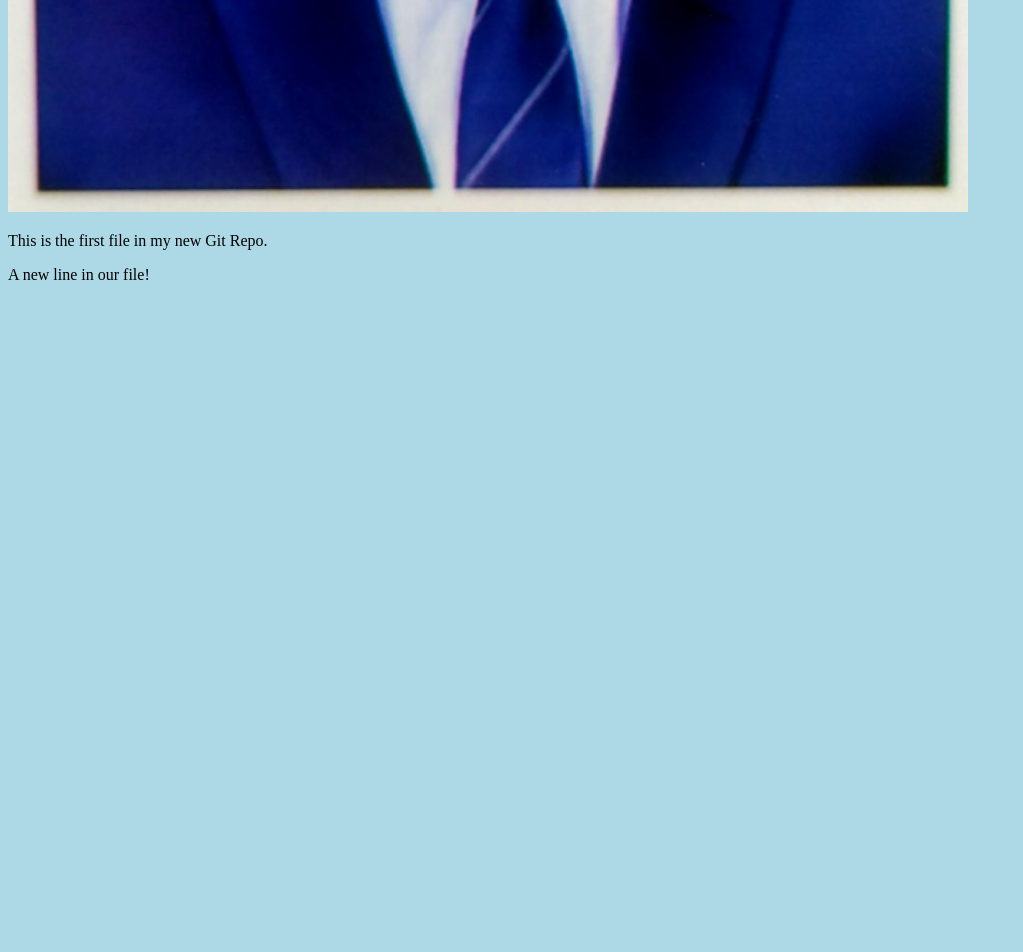
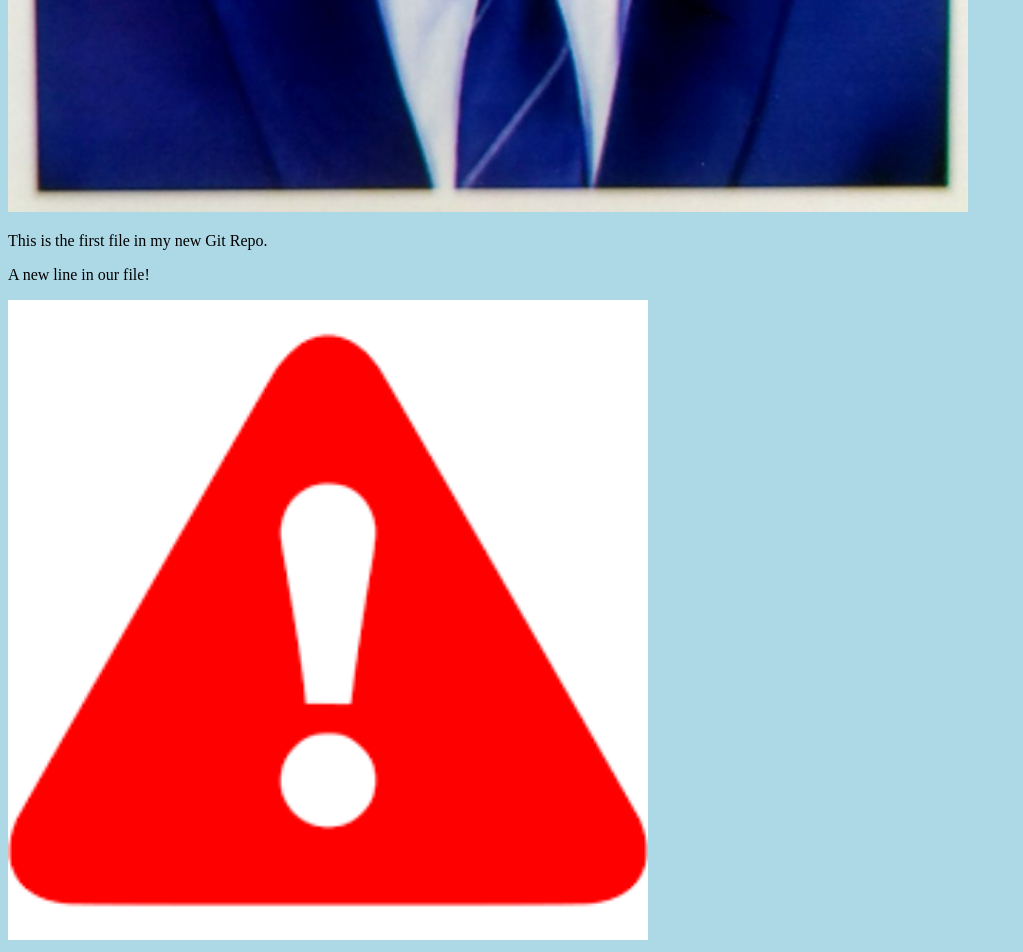
Before and after one commit to ArkaMaitra/test.github.io, a plain HTML site: page index.html in a window 1280 px wide. Shown: the part 1080-2032 px from the top of the page, without its empty margins (0-1023 px from the left). Before the commit the page ends 1380 px from the top, so only its background shows below. Drawn offline with Linux system fonts and the light colour scheme.

Commit message:
added new image

```diff
--- a/index.html
+++ b/index.html
@@ -7,10 +7,10 @@
 <body>
 
 <h1>Hello world!</h1>
-<div><img src="arka.png" alt="Hello World from Space"
-style="width:100%;max-width:960px"></div>
+<div><img src="arka.png" alt="Hello World from Space" style="width:100%;max-width:960px"></div>
 <p>This is the first file in my new Git Repo.</p>
 <p>A new line in our file!</p>
+<div><img src="error.png" alt="Hello Git" style="width:100%;max-width:640px"></div>
 
 </body>
 </html>
```
Also changed, not shown: error.png (added).
